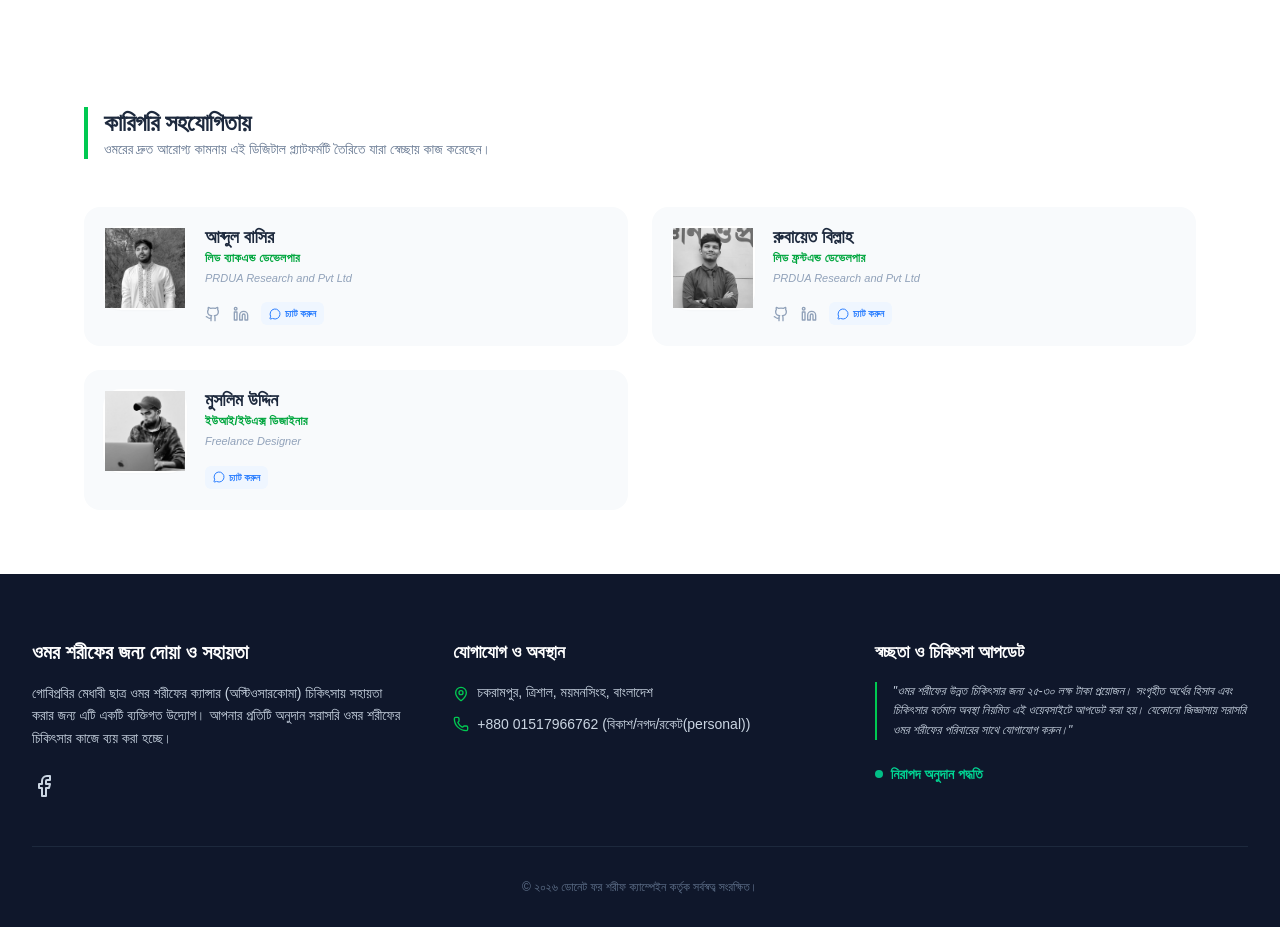
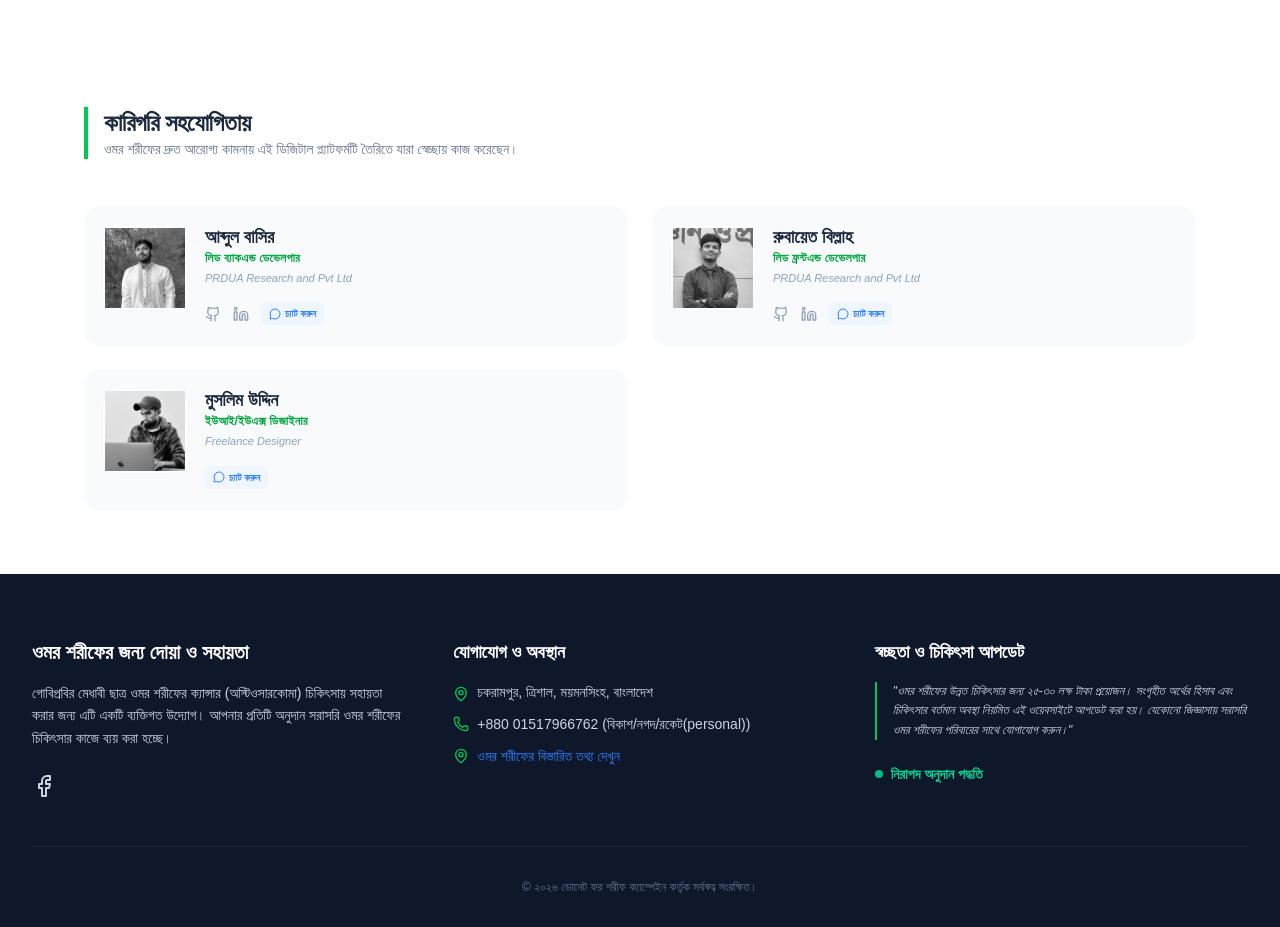
Before and after one commit to basir5101/fund-collection, a Next.js app: page / in a window 1280 px wide. Shown: the part 3080-4007 px from the top of the page. Built offline with nearby package versions, Linux system fonts and the light colour scheme; no server answers; the database is empty.

Commit message:
link added

```diff
--- a/src/components/Footer.jsx
+++ b/src/components/Footer.jsx
@@ -41,6 +41,16 @@ const Footer = () => {
                 <Phone size={16} className="text-green-500" /> +880 01517966762
                 (বিকাশ/নগদ/রকেট(personal))
               </li>
+              {/* link for victim sharif */}
+              <li className="flex items-center gap-2">
+                <MapPin size={16} className="text-green-500" />
+                <a
+                  href="/victim/sharif"
+                  className="hover:underline text-blue-500"
+                >
+                  ওমর শরীফের বিস্তারিত তথ্য দেখুন
+                </a>
+              </li>
               {/* <li className="flex items-center gap-2">
                 <Mail size={16} className="text-green-500" />{" "}
                 support@saveomar.com
--- a/src/components/TeamSection.jsx
+++ b/src/components/TeamSection.jsx
@@ -40,7 +40,7 @@ const TeamSection = () => {
             কারিগরি সহযোগিতায়
           </h2>
           <p className="text-slate-500 text-sm">
-            ওমরের দ্রুত আরোগ্য কামনায় এই ডিজিটাল প্ল্যাটফর্মটি তৈরিতে যারা
+            ওমর শরীফের দ্রুত আরোগ্য কামনায় এই ডিজিটাল প্ল্যাটফর্মটি তৈরিতে যারা
             স্বেচ্ছায় কাজ করেছেন।
           </p>
         </div>
```
